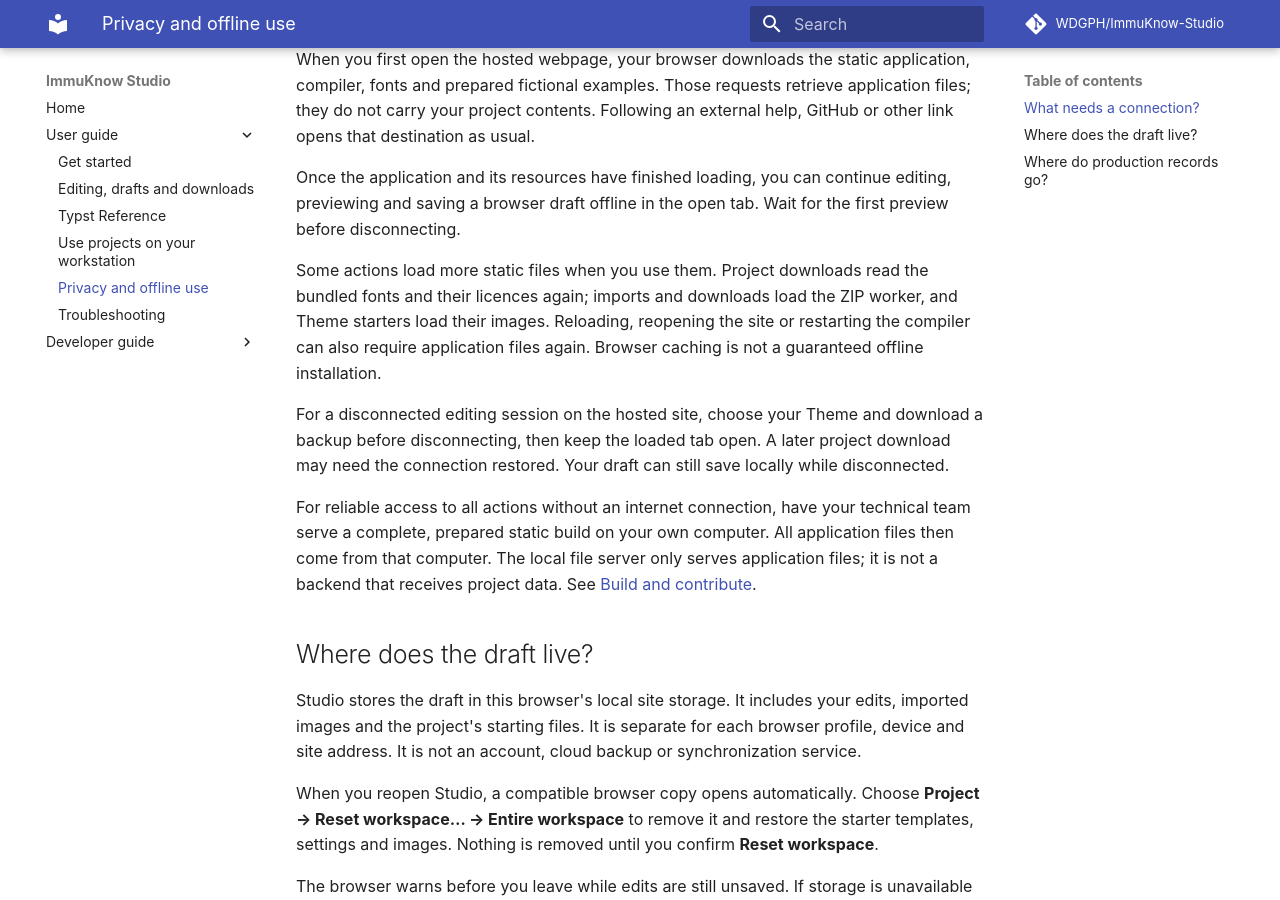
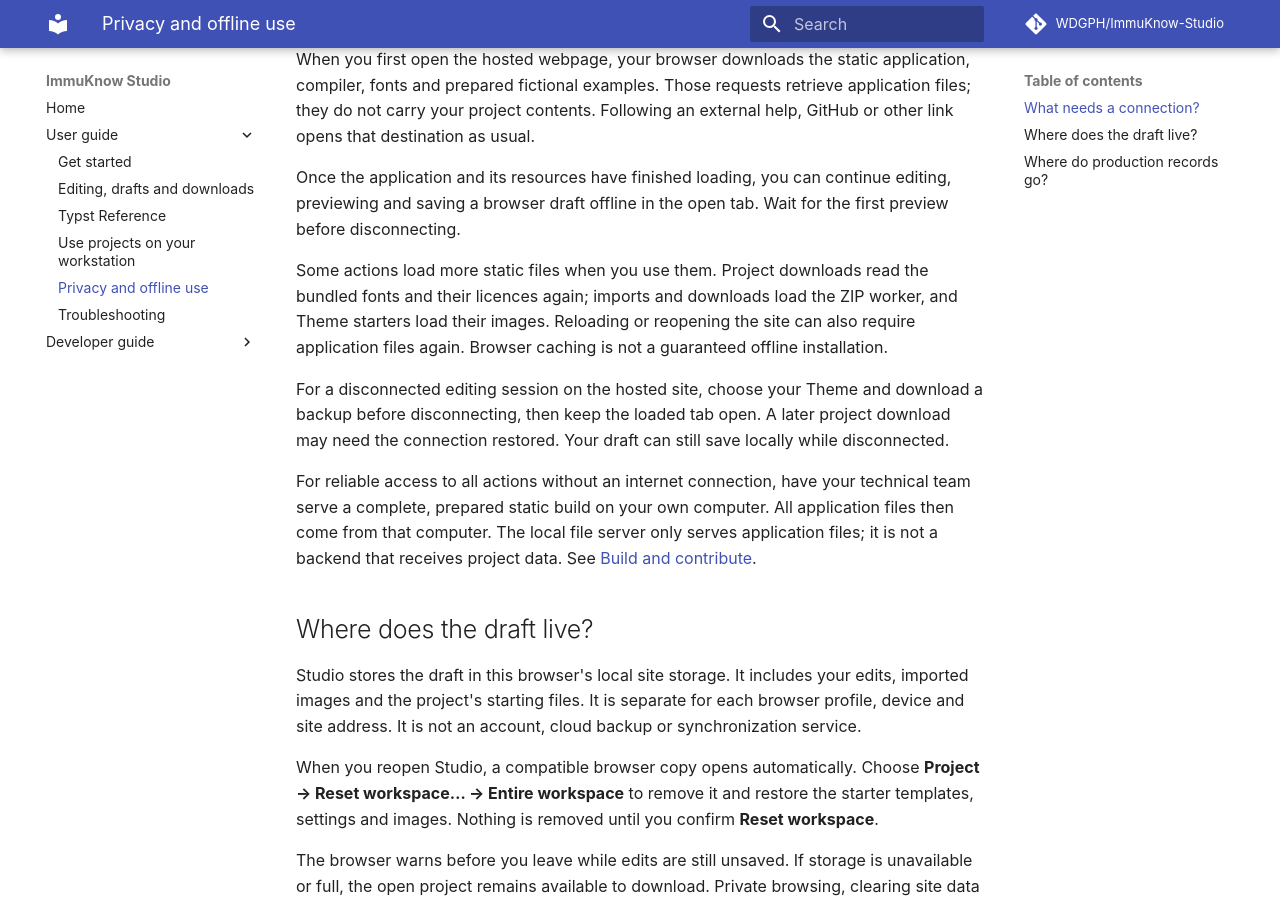
Before and after one commit to WDGPH/ImmuKnow-Studio, an MkDocs documentation site: the page built from docs/privacy-offline.md, in a window 1280 px wide and 900 px high, scrolled down 326 px. Built offline with MkDocs 1.6.1 and Material for MkDocs 9.7.7, drawn with Linux system fonts in a browser that asks for light colours; comment, search, counter and statistics services are not loaded.

Commit message:
Use page refresh for compiler recovery and remove restart menu action

```diff
--- a/docs/privacy-offline.md
+++ b/docs/privacy-offline.md
@@ -19,9 +19,9 @@ offline in the open tab. Wait for the first preview before disconnecting.
 
 Some actions load more static files when you use them. Project downloads read
 the bundled fonts and their licences again; imports and downloads load the ZIP
-worker, and Theme starters load their images. Reloading, reopening the site or
-restarting the compiler can also require application files again. Browser
-caching is not a guaranteed offline installation.
+worker, and Theme starters load their images. Reloading or reopening the site
+can also require application files again. Browser caching is not a guaranteed
+offline installation.
 
 For a disconnected editing session on the hosted site, choose your Theme and
 download a backup before disconnecting, then keep the loaded tab open. A later
--- a/index.html
+++ b/index.html
@@ -29,7 +29,7 @@
 <div class="header-actions">
 <details class="project-actions"><summary aria-label="Project"><svg viewBox="0 0 24 24" aria-hidden="true"><path d="M3 7V5h7l2 2h9v13H3Z"/></svg><span>Project</span><svg class="menu-chevron" viewBox="0 0 24 24" aria-hidden="true"><path d="m7 10 5 5 5-5"/></svg></summary><section class="actions" aria-label="Project actions">
 <button id="export" disabled>Download project</button><button id="import" disabled>Import project</button><input id="archive" type="file" accept=".zip" hidden>
-<button id="reset" disabled>Reset workspace…</button><button id="restart" disabled>Restart compiler</button>
+<button id="reset" disabled>Reset workspace…</button>
 </section></details>
 <button id="theme-toggle" aria-label="Switch to dark mode"></button>
 <a class="github-link" href="https://github.com/WDGPH/ImmuKnow" target="_blank" rel="noopener noreferrer" aria-label="ImmuKnow on GitHub" title="ImmuKnow on GitHub"><svg viewBox="0 0 24 24" aria-hidden="true"><path fill="currentColor" d="M12 .9a11.1 11.1 0 0 0-3.5 21.6c.6.1.8-.2.8-.5v-2.1c-3.2.7-3.9-1.4-3.9-1.4-.5-1.3-1.3-1.6-1.3-1.6-1.1-.7.1-.7.1-.7 1.2.1 1.8 1.2 1.8 1.2 1.1 1.8 2.8 1.3 3.5 1 .1-.8.4-1.3.7-1.6-2.6-.3-5.3-1.3-5.3-5.5 0-1.2.4-2.2 1.2-3-.1-.3-.5-1.5.1-3 0 0 1-.3 3.1 1.2a10.8 10.8 0 0 1 5.7 0c2.1-1.5 3.1-1.2 3.1-1.2.6 1.5.2 2.7.1 3 .8.8 1.2 1.8 1.2 3 0 4.2-2.7 5.2-5.3 5.5.4.4.8 1.1.8 2.2V22c0 .3.2.6.8.5A11.1 11.1 0 0 0 12 .9Z"/></svg></a>
```
Also changed, not shown: docs/studio.md (+3 -2 lines), docs/troubleshooting.md (+3 -2 lines), 4 other files.
